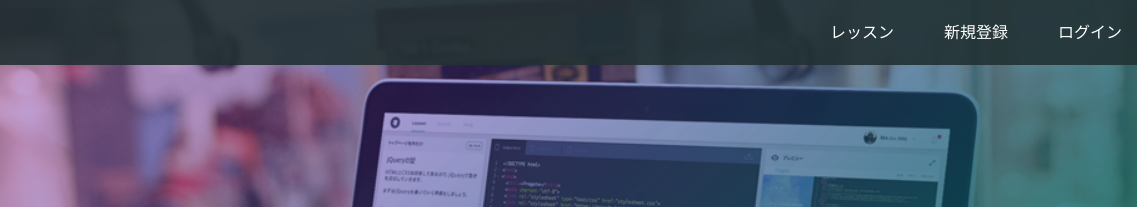
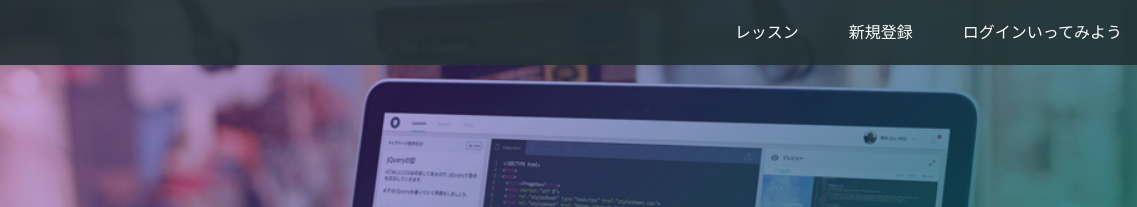
Before and after one commit to kutita-original/kutita-original.github.io, a plain HTML site: page index.html in a window 1280 px wide. Shown: the top 207 px of the page, 143-1280 px from the left. Drawn offline with Linux system fonts and the light colour scheme.

Commit message:
Update index.html

```diff
--- a/index.html
+++ b/index.html
@@ -17,7 +17,7 @@
       <div class="header-right">
         <a href="#">レッスン</a>
         <a href="#">新規登録</a>
-        <a href="#" class="login">ログイン</a>
+        <a href="#" class="login">ログインいってみよう</a>
       </div>
     </div>
   </header>
```
